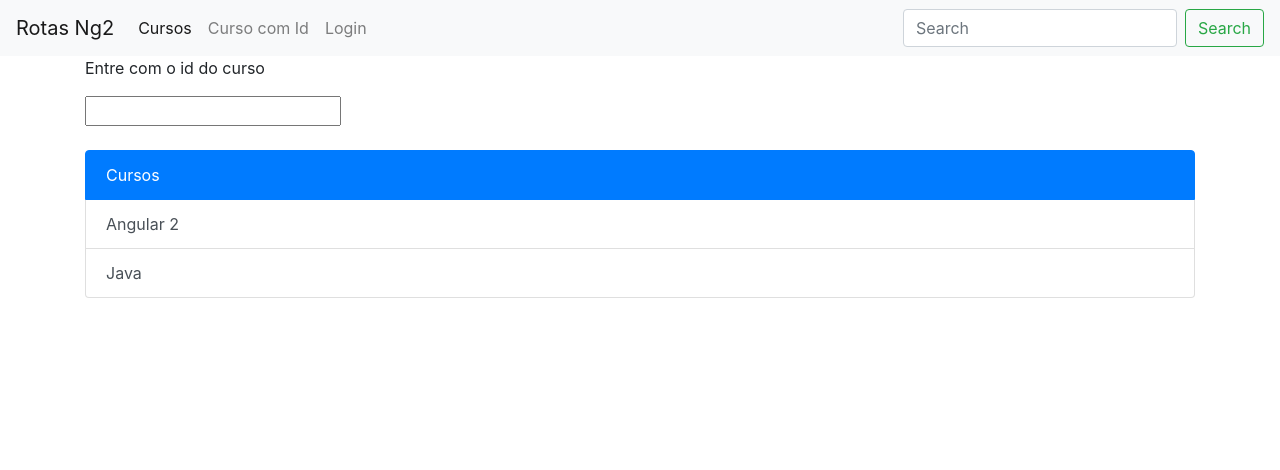
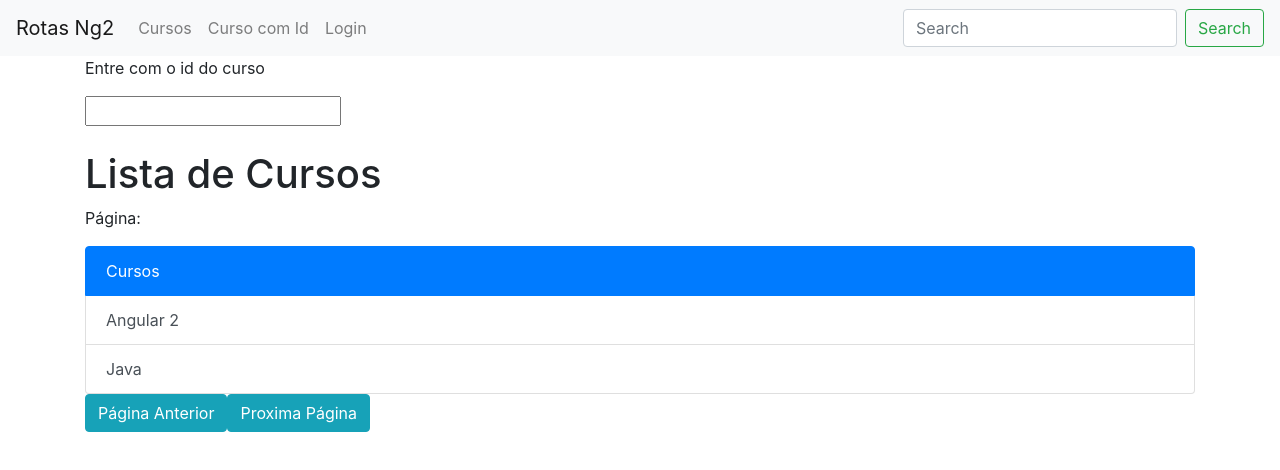
Before and after one commit to thonecardoso/angular-rotas, an Angular app: page /cursos in a window 1280 px wide. Shown: the top 470 px of the page. Built offline with nearby package versions, Linux system fonts and the light colour scheme.

Commit message:
Curso Angular #56: Rotas: Definindo e extraindo parâmetros de url (query)

```diff
--- a/src/app/app.component.html
+++ b/src/app/app.component.html
@@ -8,7 +8,7 @@
   <div class="collapse navbar-collapse" id="navbarTogglerDemo02">
     <ul class="navbar-nav mr-auto mt-2 mt-lg-0">
       <li routerLinkActive="active" class="nav-item">
-        <a class="nav-link" routerLink="/cursos">Cursos</a>
+        <a class="nav-link" routerLink="/cursos" [queryParams]="{pagina:1}">Cursos</a>
       </li>
       <li routerLinkActive="active" class="nav-item">
         <a class="nav-link" [routerLink]="['curso', idCurso.value]" >Curso com Id</a>
--- a/src/app/cursos/cursos.component.html
+++ b/src/app/cursos/cursos.component.html
@@ -1,3 +1,5 @@
+<h1>Lista de Cursos</h1>
+<p>Página: {{pagina}}</p>
 <div class="list-group">
   <a href="#" class="list-group-item list-group-item-action active">
     Cursos
@@ -6,3 +8,5 @@
   [routerLink]="['/curso', curso.id]"
   >{{curso.nome}}</a>
 </div>
+<button class="btn btn-info" [disabled]="pagina == 1" (click)="previousPag()">Página Anterior</button>
+<button class="btn btn-info" (click)="nextPagina()">Proxima Página</button>
--- a/src/app/cursos/cursos.component.ts
+++ b/src/app/cursos/cursos.component.ts
@@ -1,19 +1,45 @@
-import { Component, OnInit } from '@angular/core';
+import {Component, OnDestroy, OnInit} from '@angular/core';
 import {CursosService} from "./cursos.service";
+import {ActivatedRoute, Router} from "@angular/router";
+import {Subscription} from "rxjs";
 
 @Component({
   selector: 'app-cursos',
   templateUrl: './cursos.component.html',
   styleUrls: ['./cursos.component.scss']
 })
-export class CursosComponent implements OnInit {
+export class CursosComponent implements OnInit, OnDestroy {
 
   cursos: any;
+  pagina!: number;
+  inscricao!: Subscription;
 
-  constructor(private cursoService: CursosService) { }
+  constructor(
+    private cursoService: CursosService,
+    private route: ActivatedRoute,
+    private router: Router
+  ) {
+  }
 
   ngOnInit(): void {
     this.cursos = this.cursoService.getCursos();
+    this.inscricao = this.route.queryParams.subscribe(
+      (value: any) =>
+        this.pagina = value.pagina
+    );
   }
 
+  ngOnDestroy(): void {
+    this.inscricao.unsubscribe();
+  }
+
+  nextPagina(): void {
+    // this.pagina++;
+    this.router.navigate(['cursos'], {queryParams: {pagina: ++this.pagina}});
+  }
+
+  previousPag(): void {
+    // this.pagina--;
+    this.router.navigate(['cursos'], {queryParams: {pagina: --this.pagina}});
+  }
 }
```
